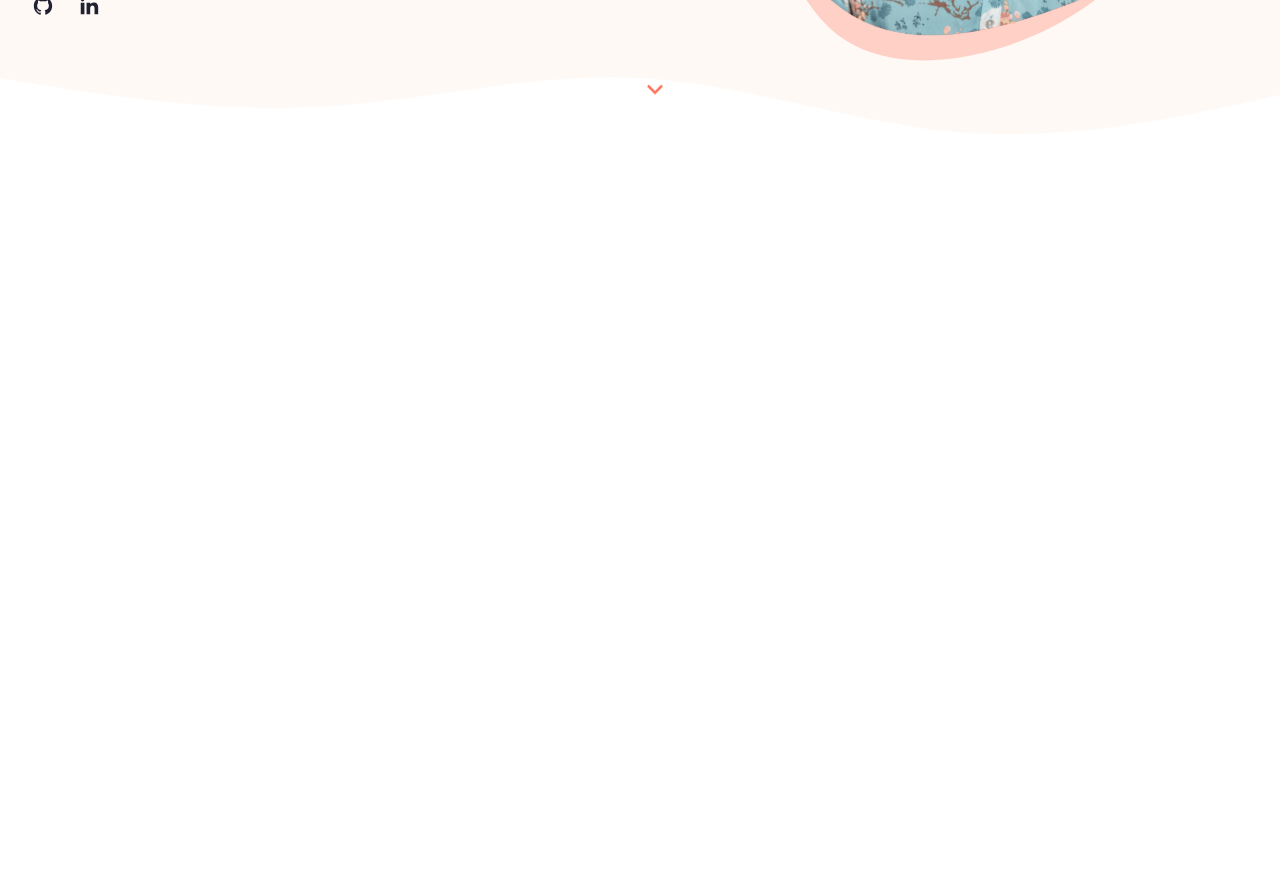
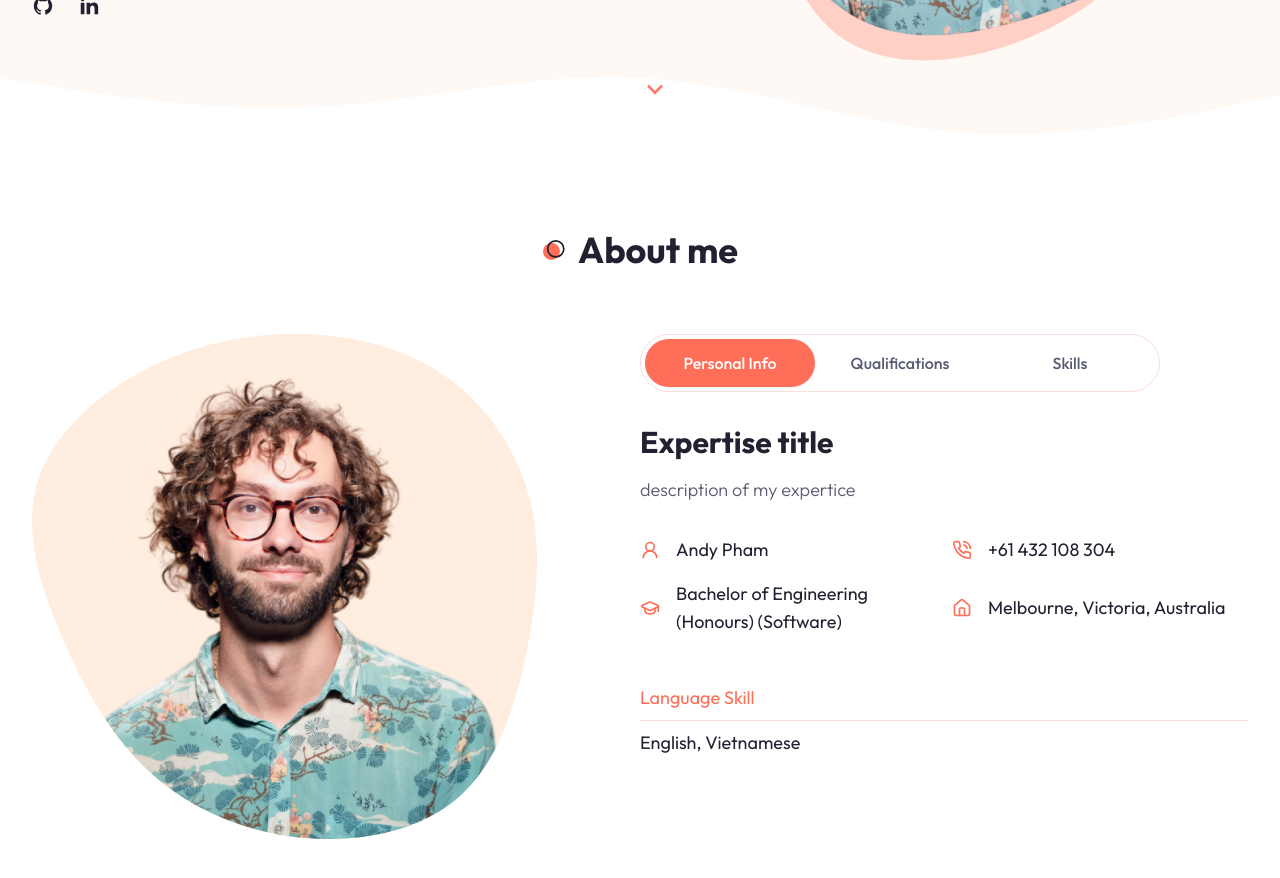
Before and after one commit to APeaHam/portfolio-site, a Next.js app: page / in a window 1280 px wide. Shown: the part 640-1518 px from the top of the page. Built offline with nearby package versions, Linux system fonts and the light colour scheme.

Commit message:
about me personal information design complete

```diff
--- a/app/globals.css
+++ b/app/globals.css
@@ -77,8 +77,24 @@
   @apply text-6xl xl:text-[72px] xl:leading-[80px] tracking-[-2px] font-bold;
 }
 
+.h2 {
+  @apply text-4xl font-bold;
+}
+
+.h3 {
+  @apply text-3xl font-bold;
+}
+
+.h4 {
+  @apply text-[22px] font-semibold;
+}
+
 .subtitle {
   @apply text-muted-foreground text-lg mb-8 font-light;
+}
+
+.section-title {
+  @apply text-4xl font-bold relative w-max flex items-center justify-between gap-x-3 before:bg-dots_light before:dark:bg-dots_dark before:bg-no-repeat before:bg-center before:w-[24px] before:h-[24px];
 }
 
 .badge {
--- a/app/layout.jsx
+++ b/app/layout.jsx
@@ -1,4 +1,4 @@
-import { Inter } from 'next/font/google'
+import { Outfit } from 'next/font/google'
 import './globals.css'
 
 // Header and Footer components
@@ -6,7 +6,7 @@
 import Footer from '@/components/Footer'
 import { ThemeProvider } from '@/components/ThemeProvider'
 
-const inter = Inter({ subsets: ['latin'] })
+const outfit = Outfit({ subsets: ['latin'] })
 
 export const metadata = {
   title: 'Create Next App',
@@ -16,7 +16,7 @@
 export default function RootLayout({ children }) {
   return (
     <html lang="en">
-      <body className={inter.className}>
+      <body className={outfit.className}>
         <ThemeProvider attribute='class' defaultTheme='light'>
           <Header />
           {children}
--- a/components/About.jsx
+++ b/components/About.jsx
@@ -114,12 +114,64 @@
         return arr.find((item) => item.title === title)
     }
 
-    return
-    <section>
-        <div className='container mx-auto'>
-            <h2 className='selection-title'>About me</h2>
-        </div>
-    </section>
+    return (
+        <section className='xl:h-[860px] pb-12 xl:py-24'>
+            <div className='container mx-auto'>
+                <h2 className='section-title mb-8 xl:mb-16 text-center mx-auto'>
+                    About me
+                </h2>
+                <div className='flex flex-col xl:flex-row'>
+                    {/* image */}
+                    <div className='hidden xl:flex flex-1 relative'>
+                        <DevImg containerStyles='bg-about_shape_light dark:bg-about_shape_dark w-[505px] h-[505px] bg-no-repeat relative'
+                            imgSrc='/about/developer.png' />
+                    </div>
+                    {/* tabs */}
+                    <div className='flex-1'>
+                        <Tabs defaultValue='personal'>
+                            <TabsList className='w-full grid xl:grid-cols-3 xl:max-w-[520px] xl:border dark:border-none'>
+                                <TabsTrigger className='w-[162px] xl:w-auto' value='personal'>Personal Info</TabsTrigger>
+                                <TabsTrigger className='w-[162px] xl:w-auto' value='qualifications'>Qualifications</TabsTrigger>
+                                <TabsTrigger className='w-[162px] xl:w-auto' value='skills'>Skills</TabsTrigger>
+                            </TabsList>
+                            {/* tabs content */}
+                            <div className='text-lg mt-12 xl:mt-8'>
+                                {/* personal */}
+                                <TabsContent value="personal">
+                                    <div className='text-center xl:text-left'>
+                                        <h3 className='h3 mb-4'>Expertise title</h3>
+                                        <p className='subtitle max-w-xl mx-auto xl:mx-0'>
+                                            description of my expertice
+                                        </p>
+                                        {/* icons */}
+                                        <div className='grid xl:grid-cols-2 gap-4 mb-12'>
+                                            {infoData.map((item, index) => {
+                                                return (
+                                                    <div className='flex items-center gap-x-4 mx-auto xl:mx-0' key={index}>
+                                                        <div className='text-primary'>{item.icon}</div>
+                                                        <div>{item.text}</div>
+                                                    </div>
+                                                );
+                                            })}
+                                        </div>
+                                        {/* languages */}
+                                        <div className='flex flex-col gap-y-2'>
+                                            <div className='text-primary'>Language Skill</div>
+                                            <div className='border-b border-border'></div>
+                                            <div>English, Vietnamese</div>
+                                        </div>
+                                    </div>
+                                </TabsContent>
+                                <TabsContent value="qualifications">qualifications info</TabsContent>
+                                <TabsContent value="skills">skills info</TabsContent>
+                            </div>
+                        </Tabs>
+                    </div>
+                </div>
+            </div>
+        </section>
+    );
+
 }
 
 export default About
--- a/components/DevImg.jsx
+++ b/components/DevImg.jsx
@@ -3,7 +3,6 @@
 const DevImg = ({ containerStyles, imgSrc }) => {
     return (
         <div className={`${containerStyles}`}>
-            DevImg
             <Image src={imgSrc} fill priority alt='' />
         </div>
     )
--- a/components/ui/tabs.jsx
+++ b/components/ui/tabs.jsx
@@ -11,7 +11,7 @@
   <TabsPrimitive.List
     ref={ref}
     className={cn(
-      "inline-flex h-10 items-center justify-center rounded-md bg-muted p-1 text-muted-foreground",
+      "inline-flex items-center justify-center rounded-[30px] text-muted-foreground xl:bg-white p-1 darl:md:bg-secondary",
       className
     )}
     {...props} />
@@ -22,7 +22,7 @@
   <TabsPrimitive.Trigger
     ref={ref}
     className={cn(
-      "inline-flex items-center justify-center whitespace-nowrap rounded-sm px-3 py-1.5 text-sm font-medium ring-offset-background transition-all focus-visible:outline-none focus-visible:ring-2 focus-visible:ring-ring focus-visible:ring-offset-2 disabled:pointer-events-none disabled:opacity-50 data-[state=active]:bg-background data-[state=active]:text-foreground data-[state=active]:shadow-sm",
+      "inline-flex items-center justify-center whitespace-nowrap rounded-full px-3 py-1.5 text-base font-medium ring-offset-background transition-all focus-visible:outline-none focus-visible:ring-2 focus-visible:ring-ring focus-visible:ring-offset-2 disabled:pointer-events-none disabled:opacity-50 data-[state=active]:bg-primary data-[state=active]:text-white data-[state=active]:shadow-sm h-[48px]",
       className
     )}
     {...props} />
--- a/tailwind.config.js
+++ b/tailwind.config.js
@@ -79,6 +79,10 @@
         hero_shape: 'url(/hero/shape-1.svg)',
         hero_shape2_light: 'url(/hero/shape-2-light.svg)',
         hero_shape2_dark: 'url(/hero/shape-2-dark.svg)',
+        about_shape_light: 'url(/about/shape-light.svg)',
+        about_shape_dark: 'url(/about/shape-dark.svg)',
+        dots_light: 'url(/dots-light.svg)',
+        dots_dark: 'url(/dots-dark.svg)',
       }
     },
   },
```
